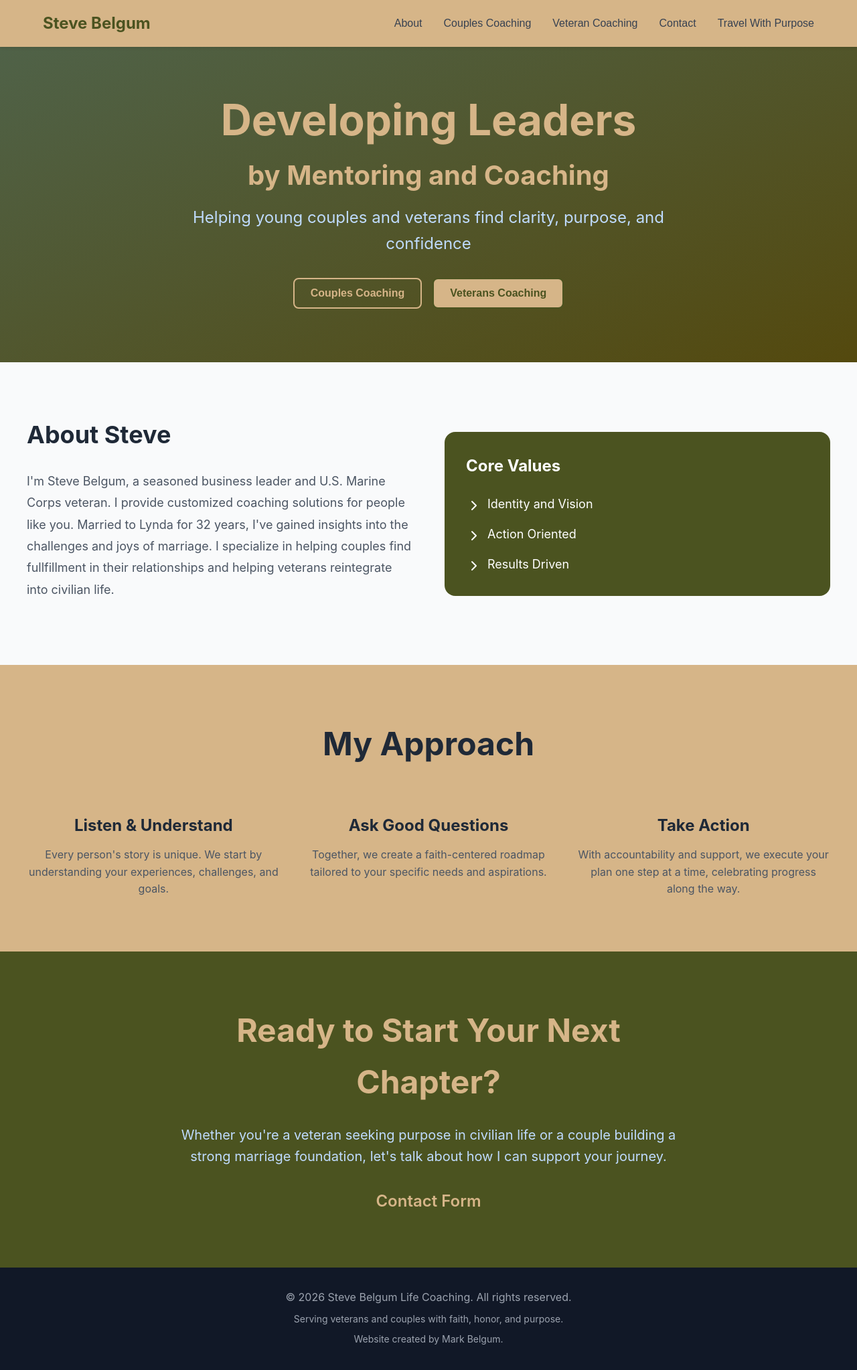
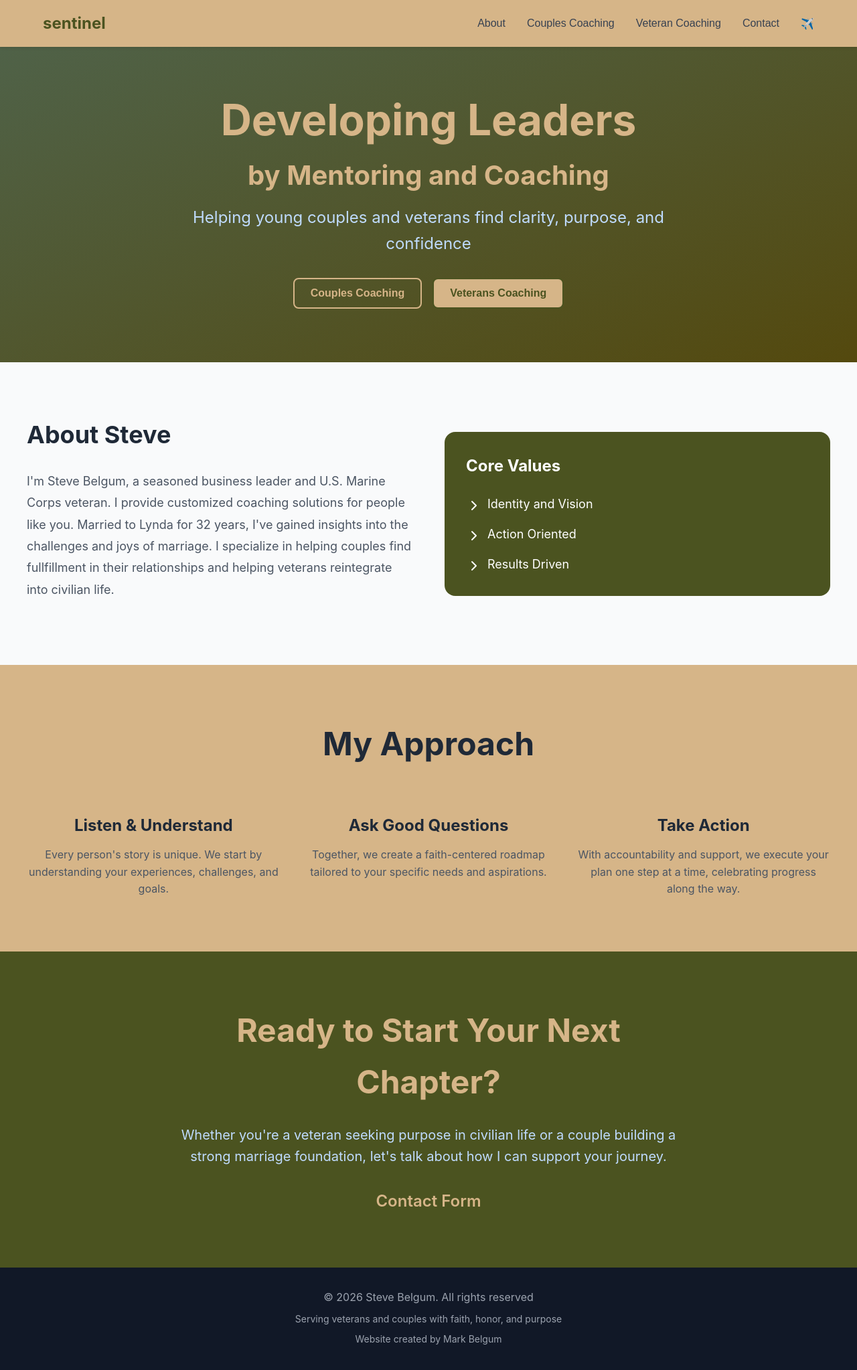
Before and after one commit to MarkBelgum/steve-belgum-website, a React (Create React App) app: page / in a window 1280 px wide. Shown: the top 2046 px of the page at 67% size. Built offline with nearby package versions, Linux system fonts and the light colour scheme.

Commit message:
update content

```diff
--- a/src/data/content.js
+++ b/src/data/content.js
@@ -8,7 +8,6 @@
     title: 'Listen & Understand', desc: "I'm Steve Belgum, a seasoned business leader and U.S. Marine Corps veteran. I provide customized coaching solutions for people like you." +
       " Married to Lynda for 32 years, I've gained insights into the challenges and joys of marriage. I specialize in helping couples find fullfillment in their relationships and helping veterans reintegrate into civilian life."
   },
-  // { title: 'Take Action', desc: "We'll work through challenges, celebrate victories, and build the purposeful life you're called to live." }
 ];
 
 export const coreValues = [
@@ -78,20 +77,20 @@
 };
 
 export const navigationContent = {
-  logo: "Steve Belgum",
+  logo: "sentinel",
   items: [
     { label: 'About', path: '/', id: 'about' },
     { label: 'Couples Coaching', path: '/couples-coaching' },
     { label: 'Veteran Coaching', path: '/veteran-coaching' },
     { label: 'Contact', id: 'contact' },
-    { label: 'Travel With Purpose', path: '/travel-with-purpose' },
+    { label: '✈️', path: '/travel-with-purpose' },
   ]
 };
 
 export const footerContent = {
-  copyright: "© 2026 Steve Belgum Life Coaching. All rights reserved.",
-  tagline: "Serving veterans and couples with faith, honor, and purpose.",
-  credit: "Website created by Mark Belgum."
+  copyright: "© 2026 Steve Belgum. All rights reserved",
+  tagline: "Serving veterans and couples with faith, honor, and purpose",
+  credit: "Website created by Mark Belgum"
 };
 
 export const contactPageContent = {
```
Also changed, not shown: public/index.html (+0 -10 lines).
